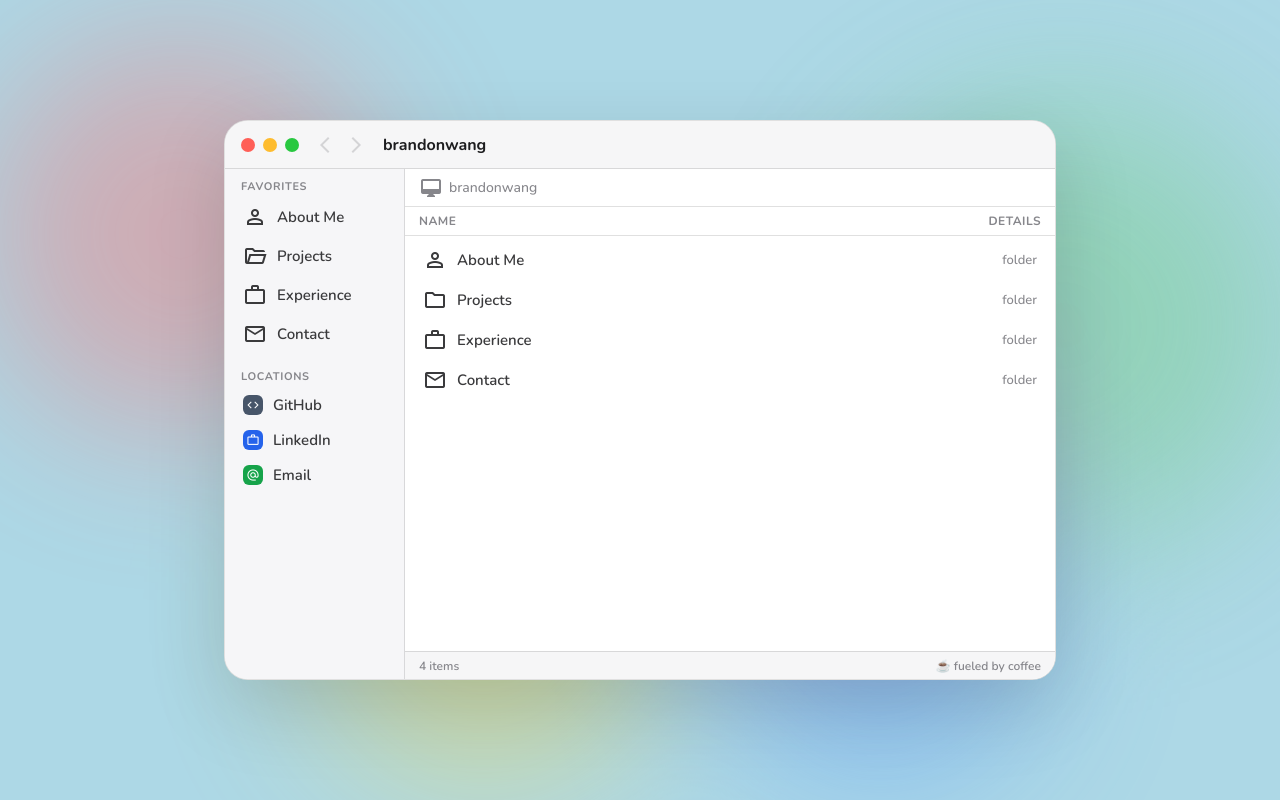
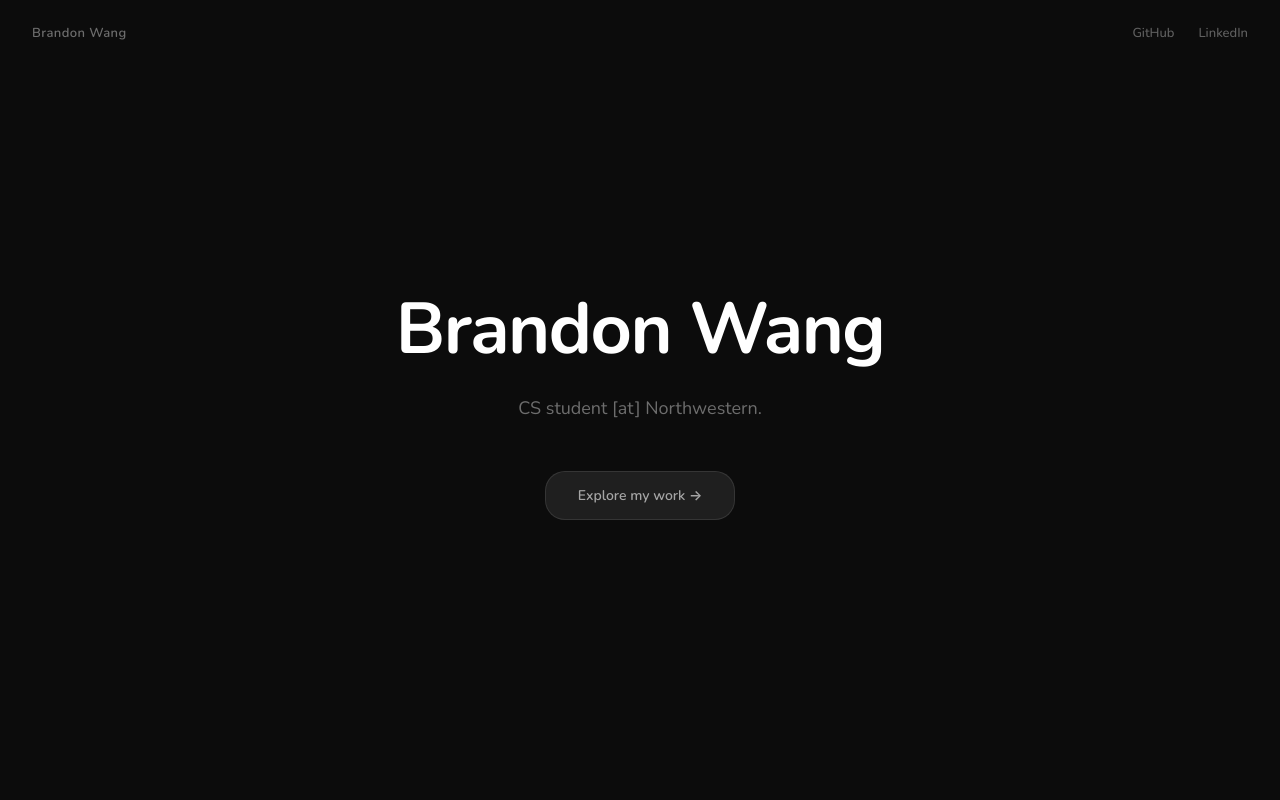
Before and after one commit to abrandonwang/finderport, a React (Vite) app: page / in a window 1280 px wide. Built offline with nearby package versions, Linux system fonts and the light colour scheme.

Commit message:
interfaces

```diff
--- a/src/App.jsx
+++ b/src/App.jsx
@@ -1,17 +1,43 @@
+import { useState } from 'react'
 import styles from './App.module.css'
 import FinderWindow from './components/FinderWindow/FinderWindow'
 
 function App() {
+  const [finderOpen, setFinderOpen] = useState(false)
+
   return (
-    <div className={styles.desktop}>
-      <div className={styles.backgroundGlow}>
+    <div className={styles.page}>
+
+      <div className={styles.floatingName}>Brandon Wang</div>
+
+      <div className={styles.floatingLinks}>
+        <a href="https://github.com/abrandonwang" target="_blank" rel="noopener noreferrer">GitHub</a>
+        <a href="https://linkedin.com/in/abrandonwang" target="_blank" rel="noopener noreferrer">LinkedIn</a>
+      </div>
+
+      <div className={styles.hero}>
+        <h1 className={styles.title}>Brandon Wang</h1>
+        <p className={styles.subtitle}>CS student [at] Northwestern.</p>
+        <button className={styles.cta} onClick={() => setFinderOpen(true)}>
+          Explore my work →
+        </button>
+      </div>
+
+      {finderOpen && (
+        <div className={styles.modal}>
+          <div className={styles.modalBackdrop} onClick={() => setFinderOpen(false)} />
+          <div className={styles.orbContainer}>
             <div className={`${styles.orb} ${styles.orb1}`}></div>
             <div className={`${styles.orb} ${styles.orb2}`}></div>
             <div className={`${styles.orb} ${styles.orb3}`}></div>
             <div className={`${styles.orb} ${styles.orb4}`}></div>
             <div className={`${styles.orb} ${styles.orb5}`}></div>
           </div>
+          <div className={styles.finderContainer}>
             <FinderWindow />
+          </div>
+        </div>
+      )}
     </div>
   )
 }
--- a/src/App.module.css
+++ b/src/App.module.css
@@ -1,20 +1,117 @@
-.desktop {
+/* ---- Page ---- */
+.page {
     width: 100%;
-    height: 100vh;
-    display: flex;
-    align-items: center;
-    justify-content: center;
-    background: lightblue;
+    min-height: 100vh;
+    background: #0c0c0c;
+    color: white;
     position: relative;
     overflow: hidden;
 }
 
-.backgroundGlow {
+/* ---- Floating Name ---- */
+.floatingName {
+    position: fixed;
+    top: 24px;
+    left: 32px;
+    font-size: 13px;
+    font-weight: 600;
+    color: rgba(255, 255, 255, 0.4);
+    z-index: 50;
+    letter-spacing: 0.03em;
+}
+
+/* ---- Floating Links ---- */
+.floatingLinks {
+    position: fixed;
+    top: 24px;
+    right: 32px;
+    display: flex;
+    gap: 24px;
+    z-index: 50;
+}
+
+.floatingLinks a {
+    font-size: 13px;
+    color: rgba(255, 255, 255, 0.35);
+    text-decoration: none;
+    transition: color 0.3s;
+    font-weight: 500;
+}
+
+.floatingLinks a:hover {
+    color: rgba(255, 255, 255, 0.8);
+}
+
+/* ---- Hero ---- */
+.hero {
+    display: flex;
+    flex-direction: column;
+    align-items: center;
+    justify-content: center;
+    min-height: 100vh;
+    gap: 16px;
+    padding: 0 32px;
+}
+
+.title {
+    font-size: 72px;
+    font-weight: 700;
+    letter-spacing: -0.02em;
+    text-align: center;
+}
+
+.subtitle {
+    font-size: 18px;
+    color: rgba(255, 255, 255, 0.4);
+    text-align: center;
+    max-width: 400px;
+    line-height: 1.6;
+}
+
+.cta {
+    margin-top: 32px;
+    padding: 14px 32px;
+    background: rgba(255, 255, 255, 0.08);
+    border: 1px solid rgba(255, 255, 255, 0.1);
+    border-radius: 20px;
+    color: rgba(255, 255, 255, 0.6);
+    font-size: 14px;
+    font-weight: 600;
+    cursor: pointer;
+    transition: all 0.3s;
+    font-family: inherit;
+}
+
+.cta:hover {
+    background: rgba(255, 255, 255, 0.12);
+    border-color: rgba(255, 255, 255, 0.2);
+    color: rgba(255, 255, 255, 0.9);
+}
+
+/* ---- Modal ---- */
+.modal {
+    position: fixed;
+    inset: 0;
+    z-index: 40;
+    display: flex;
+    align-items: center;
+    justify-content: center;
+    animation: modalFadeIn 0.3s ease;
+}
+
+.modalBackdrop {
     position: absolute;
     inset: 0;
-    z-index: 0;
+    background: rgba(12, 12, 12, 0.85);
+}
+
+/* ---- Orbs ---- */
+.orbContainer {
+    position: absolute;
+    inset: 0;
     overflow: hidden;
-    opacity: 0.4;
+    opacity: 0.3;
+    pointer-events: none;
 }
 
 .orb {
@@ -29,7 +126,7 @@
     background: #ff6b6b;
     top: -10%;
     left: -5%;
-    animation: drift1 10s ease-in-out infinite;
+    animation: drift1 35s ease-in-out infinite;
 }
 
 .orb2 {
@@ -38,7 +135,7 @@
     background: #ffd93d;
     top: 60%;
     left: 20%;
-    animation: drift2 12s ease-in-out infinite;
+    animation: drift2 40s ease-in-out infinite;
 }
 
 .orb3 {
@@ -47,7 +144,7 @@
     background: #6bcb77;
     top: 10%;
     right: -10%;
-    animation: drift3 11s ease-in-out infinite;
+    animation: drift3 38s ease-in-out infinite;
 }
 
 .orb4 {
@@ -56,7 +153,7 @@
     background: #4d96ff;
     bottom: -5%;
     right: 20%;
-    animation: drift4 9s ease-in-out infinite;
+    animation: drift4 32s ease-in-out infinite;
 }
 
 .orb5 {
@@ -65,7 +162,7 @@
     background: #9b59b6;
     top: 40%;
     left: 50%;
-    animation: drift5 13s ease-in-out infinite;
+    animation: drift5 42s ease-in-out infinite;
 }
 
 @keyframes drift1 {
@@ -103,7 +200,21 @@
     75% { transform: translate(-30px, -50px); }
 }
 
-.finderWrapper {
+/* ---- Finder Container ---- */
+.finderContainer {
     position: relative;
     z-index: 1;
+    width: 65%;
+    height: 70vh;
+    max-width: 1000px;
 }
+
+/* ---- Animations ---- */
+@keyframes modalFadeIn {
+    from {
+        opacity: 0;
+    }
+    to {
+        opacity: 1;
+    }
+}
--- a/src/components/FinderWindow/FinderWindow.module.css
+++ b/src/components/FinderWindow/FinderWindow.module.css
@@ -1,7 +1,6 @@
 .container {
-    width: 65%;
-    height: 70vh;
-    max-width: 1000px;
+    width: 100%;
+    height: 100%;
     display: flex;
     flex-direction: column;
     background: var(--color-content);
--- a/src/data/fileSystem.js
+++ b/src/data/fileSystem.js
@@ -147,7 +147,7 @@ const fileSystem = {
             },
             {
               id: "card-github",
-              name: "GitHub.url",
+              name: "tryitout.url",
               type: "file",
               icon: "link",
               fileType: "link",
@@ -156,7 +156,7 @@ const fileSystem = {
                 size: "--",
                 kind: "URL"
               },
-              content: "https://github.com/abrandonwang/card-game"
+              content: "https://abrandonwang.github.io/card-game/"
             }
           ]
         }
```
Lines whose indentation alone changed are shown as unchanged.
